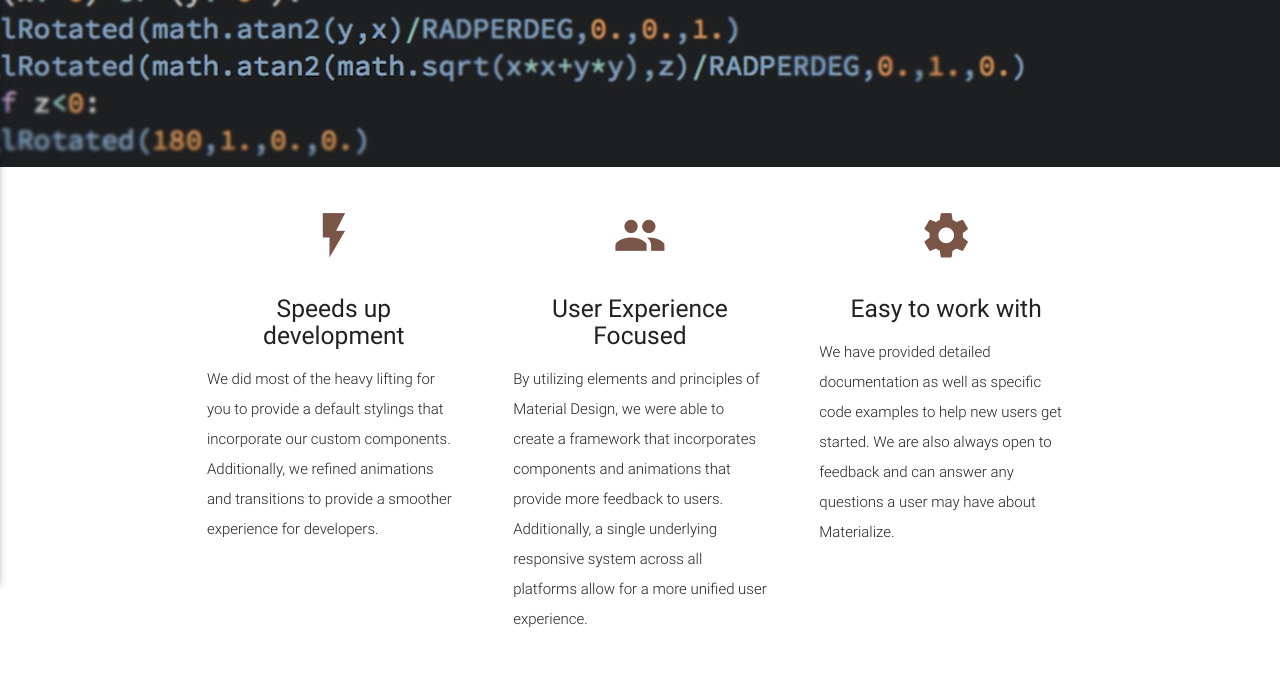
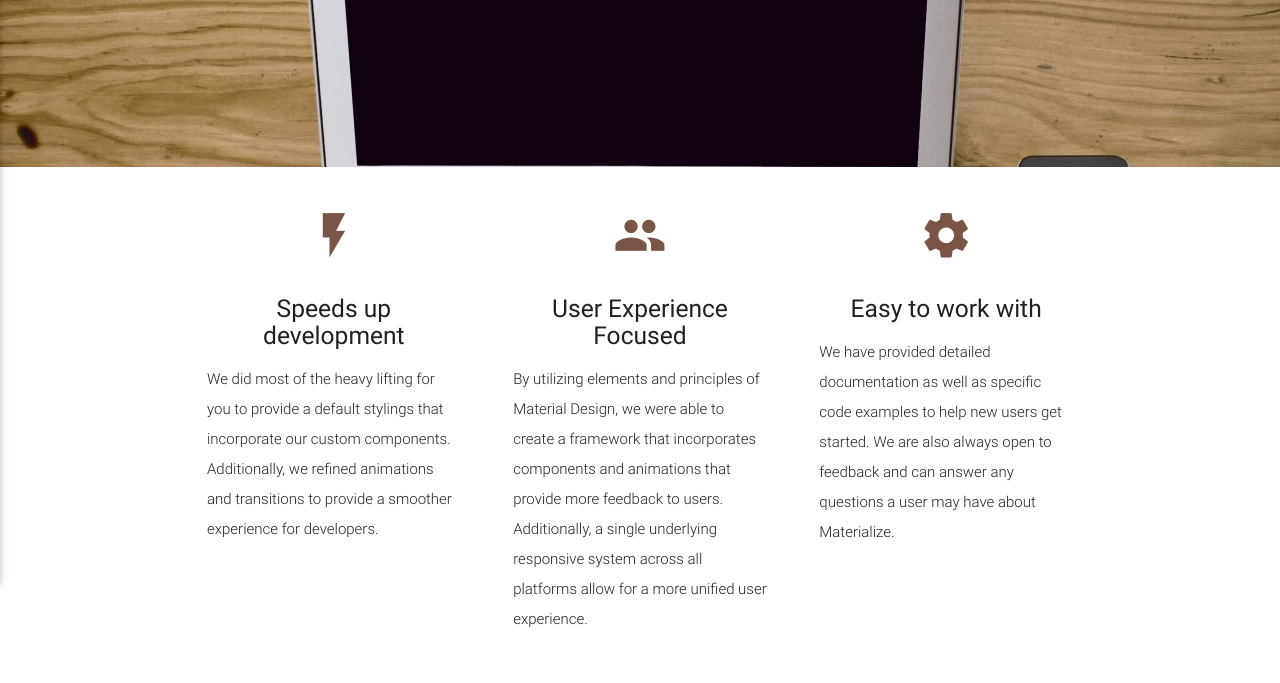
Before and after one commit to E-M-G/E-M-G.github.io, a plain HTML site: page index.html in a window 1280 px wide. Shown: the part 277-960 px from the top of the page. Drawn offline with nearby package versions, Linux system fonts and the light colour scheme.

Commit message:
Setting up layout

```diff
--- a/index.html
+++ b/index.html
@@ -39,7 +39,7 @@
 
       </div>
     </div>
-    <div class="parallax"><img src="img/code_banner.jpg" alt="Unsplashed background img 1"></div>
+    <div class="parallax"><img src="img/laptop.jpg" alt="Unsplashed background img 1"></div>
   </div>
 
 
```
Also changed, not shown: img/laptop.jpg (added), 1 other file.
